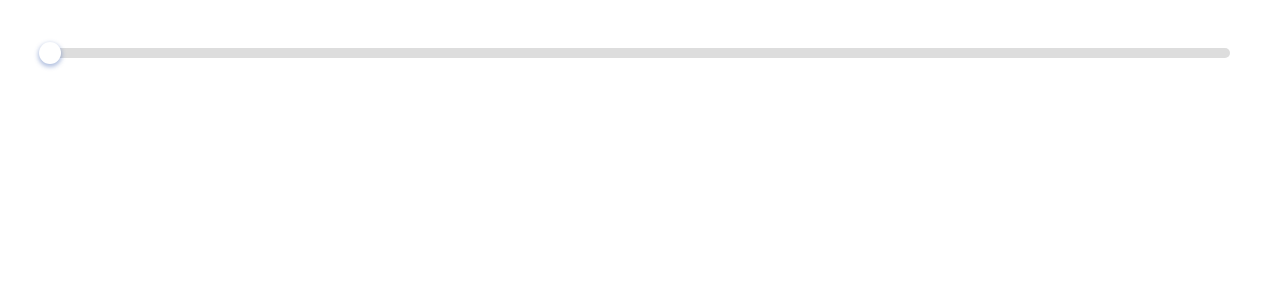
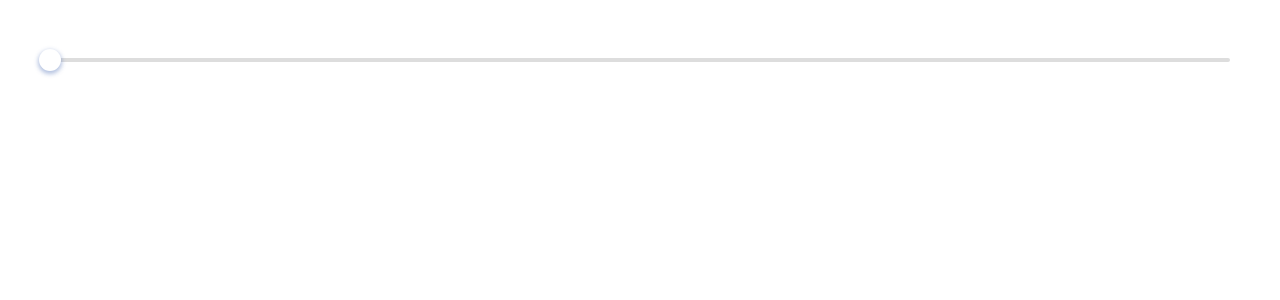
Before and after one commit to Ad1-Sh/Slider-React, a React (Vite) app: page / in a window 1280 px wide. Shown: the top 300 px of the page. Built offline with nearby package versions, Linux system fonts and the light colour scheme.

Commit message:
Update Slider.jsx

```diff
--- a/src/Slider.jsx
+++ b/src/Slider.jsx
@@ -1,15 +1,21 @@
 import React, { useState, useRef, useEffect } from 'react';
 import styled from 'styled-components';
 
+/*stepValue: Value for each step,
+             Divide number of steps with (max-min value) to get stepValue for each step
+             Try to keep it so that (max-min) is divisible by stepValue
+             Don't pass 0 as stepValue, pass 1 for no steps */
 
+//minValue: Minimum value in the slider
 
+//maxvalue: Maximum value in the slider
 
 const SliderContainer = styled.div`
   color: #000000;
   width: 100%;
   position: relative;
   margin: 0rem 0.5rem 0rem 0rem;
-  border-radius: 10px;
+  border-radius: 0.625rem;
   -webkit-overflow-scrolling: touch;
   overflow-x: hidden;
   overflow-y: hidden;
@@ -17,13 +23,14 @@ const SliderContainer = styled.div`
 `;
 
 const CustomSlider = styled.div`
-  width: calc(100% - 40px);
-  height: 10px;
+  width: calc(100% - 2.5rem);
+  height: 0.25rem;
+  border-radius: 0.25rem;
+  box-shadow: none;
+  margin: 0.625rem 0rem;
   background-color: #ddd;
-  border-radius: 5px;
   position: relative;
   cursor: pointer;
-  margin: 0 auto;
 
   &::before {
     content: '';
@@ -38,7 +45,7 @@ const CustomSlider = styled.div`
       return filledWidth + '%';
     }};
     background-color: #f2b100;
-    border-radius: 5px;
+    border-radius: 0.313rem;
     transition: width 0.1s ease;
   }
 `;
@@ -61,8 +68,8 @@ const SliderToggle = styled.div`
 display: flex;
 justify-content: center;
 position: relative;
-padding: 20px 2px 20px 2px;
-margin: 20px;
+padding: 1.25rem 0.125rem 1.25rem 0.125rem;
+margin: 1.25rem;
 
 &::before {
   content: '';
@@ -75,7 +82,8 @@ margin: 20px;
     return filledWidth > 100 ? 100 : filledWidth < 0 ? 0 : filledWidth + '%';
   }};
   transition: width 0.1s ease;
-`
+}
+`;
 
 const Slider = ({ minValue, maxValue, stepValue}) => {
   const [value, setValue] = useState(minValue);
@@ -88,7 +96,6 @@ const Slider = ({ minValue, maxValue, stepValue}) => {
     if ((!isDragging && !isClick) || !sliderRef.current) return;
     const sliderWidth = sliderRef.current.offsetWidth;
     const newPosition = (clientX - sliderRef.current.getBoundingClientRect().left) / sliderWidth;
-    // const steps = Math.max(1, Math.round((maxValue - minValue) / stepValue));  // Ensures at least one step
     const steps = Math.ceil((maxValue - minValue) / stepValue);
 
     const stepWidth = 1 / steps;
```
